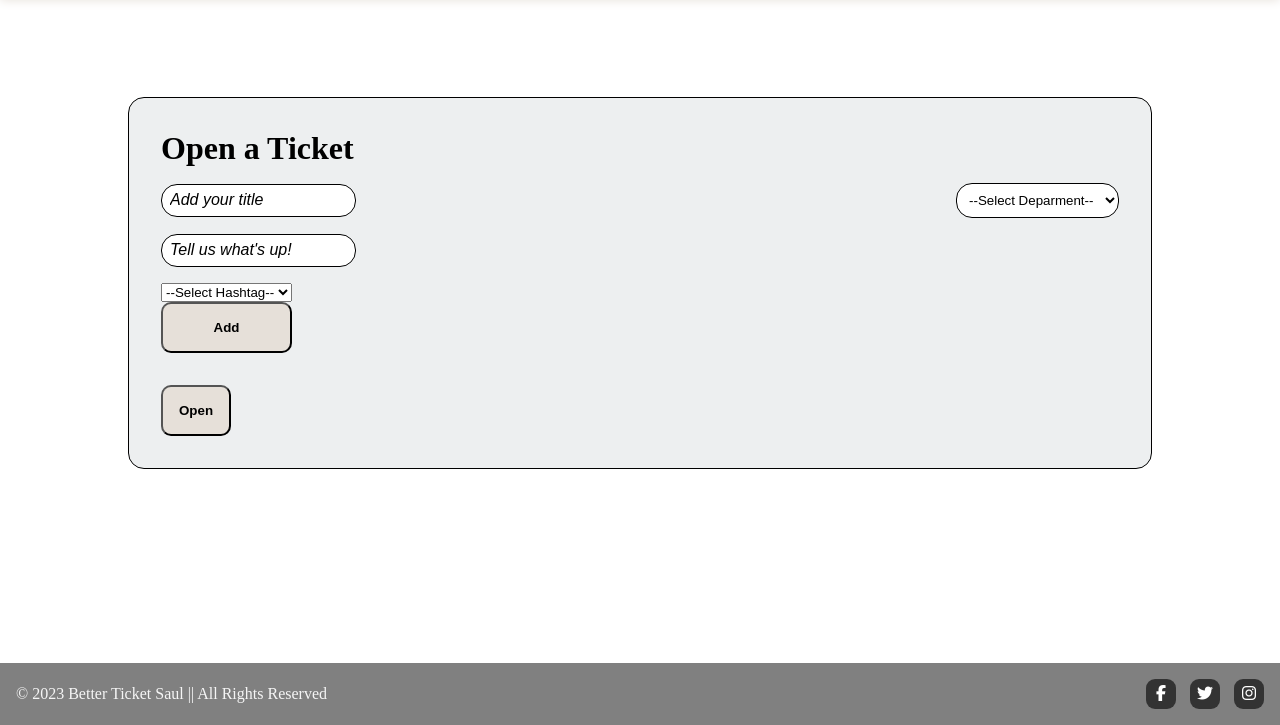
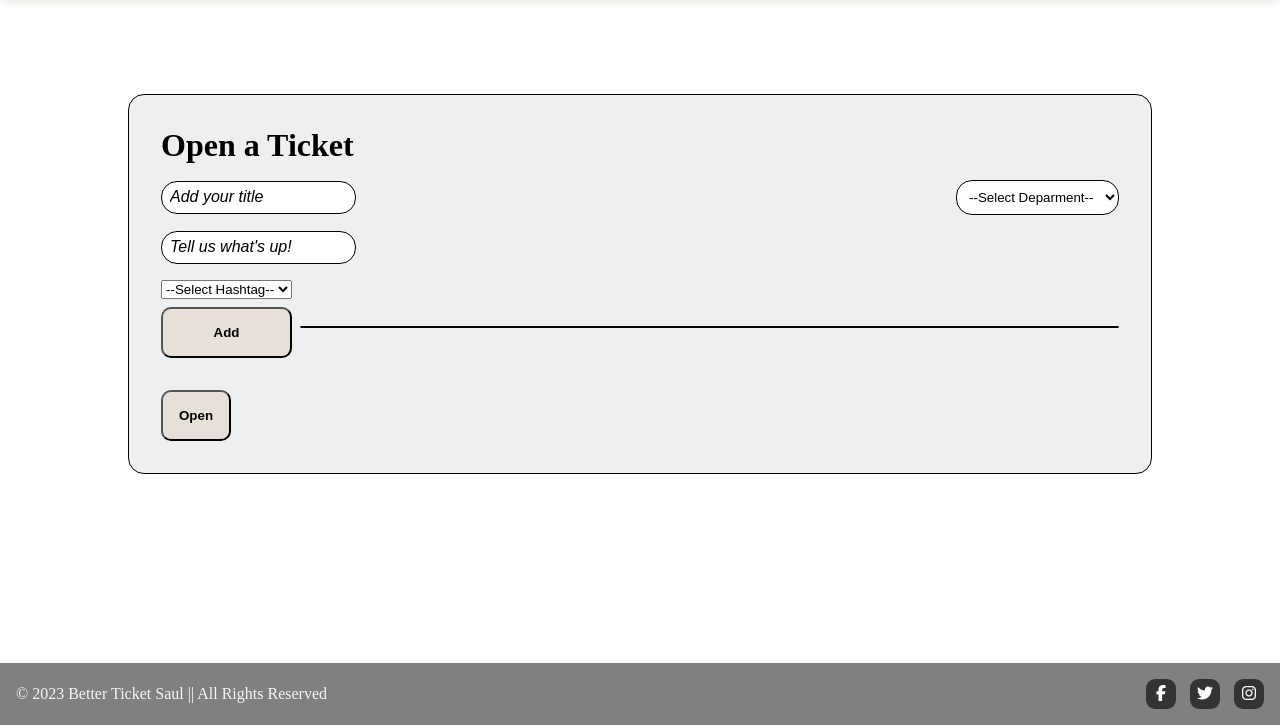
Before and after one commit to sirkotal/Better-Ticket-Saul, a PHP site: page /create_ticket.php in a window 1280 px wide. Shown: the part 75-800 px from the top of the page. Run offline with PHP 8.4, Linux system fonts and the light colour scheme; some libraries are stand-ins or nearby versions.

Commit message:
Still working on the CSS

```diff
--- a/style/create_ticket.css
+++ b/style/create_ticket.css
@@ -81,8 +81,18 @@
     font-style: italic;
 }
 
+form > button {
+    display: flex;
+    flex-direction: column;
+    align-items: center;
+}
+
 #hashtag-container {
     background-color: white;
+    flex: 7;
+    overflow: auto;
+    border: 1px solid black;
+    border-radius: 10px;
 }
 
 .create-first {
@@ -96,10 +106,16 @@
     display: flex;
     align-items: center;
     margin-bottom: 1rem;
+    gap: 0.5rem;
+}
+
+.create-second button {
+    flex-shrink: 0;
 }
 
 .hash-selection {
     display: flex;
     flex-direction: column;
     margin-bottom: 1rem;
+    gap: 0.5rem;
 }
```
